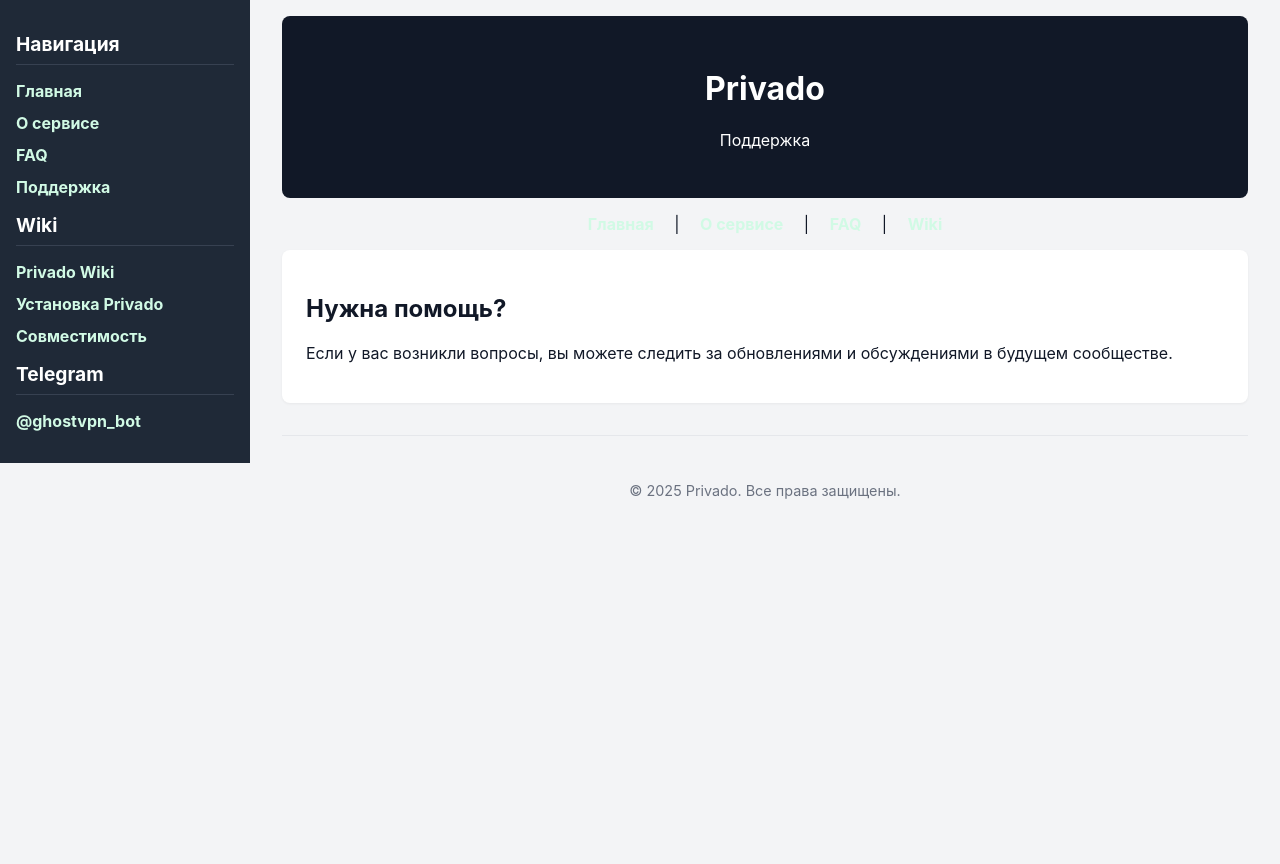
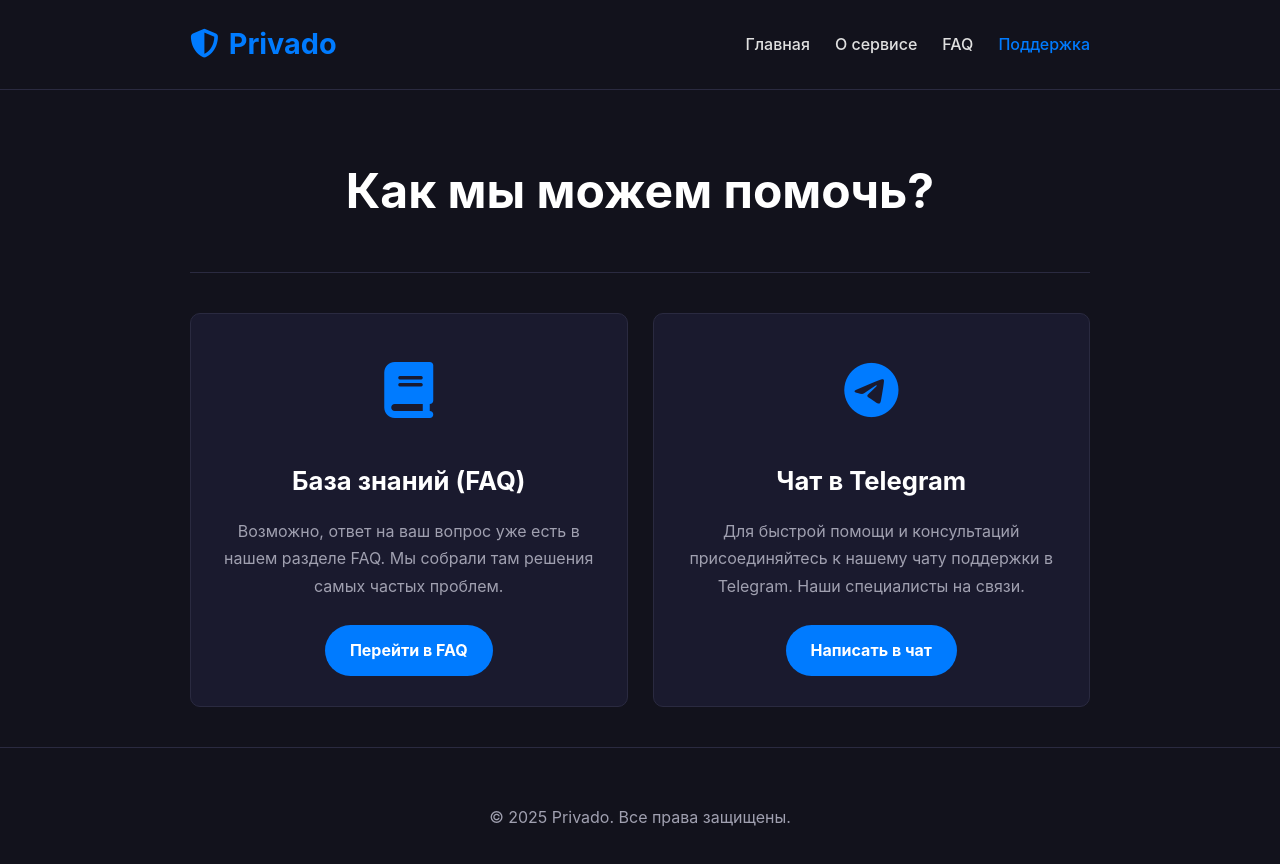
Before and after one commit to kosia-zlo/mysite, a plain HTML site: page support.html in a window 1280 px wide. Before the commit the page ends 800 px from the top, so only its background shows below. Drawn offline with Linux system fonts and the light colour scheme.

Commit message:
Update support.html

```diff
--- a/support.html
+++ b/support.html
@@ -2,181 +2,116 @@
 <html lang="ru">
 <head>
     <meta charset="UTF-8" />
-  <title>Поддержка — Privado</title>
-  <meta name="viewport" content="width=device-width, initial-scale=1.0"/>
+    <meta name="viewport" content="width=device-width, initial-scale=1.0">
+    <title>Поддержка - Privado</title>
+    <link rel="stylesheet" href="https://cdnjs.cloudflare.com/ajax/libs/font-awesome/6.1.1/css/all.min.css">
     <style>
-    :root {
-      --bg-color: #f3f4f6;
-      --text-color: #111827;
-      --accent-color: #d1fae5;
-      --sidebar-bg: #1f2937;
-      --card-bg: white;
-      --border-radius: 8px;
+        /* --- ТОЧНО ТЕ ЖЕ СТИЛИ, ЧТО И В ABOUT.HTML --- */
+        :root{--primary-color:#007BFF;--primary-hover-color:#0056b3;--dark-bg:#12121c;--light-bg:#1a1a2e;--text-color:#e0e0e0;--secondary-text-color:#a0a0b0;--border-color:#2a2a40;}body{margin:0;font-family:-apple-system,BlinkMacSystemFont,'Segoe UI',Roboto,Helvetica,Arial,sans-serif;background-color:var(--dark-bg);color:var(--text-color);line-height:1.7;}.container{max-width:900px;margin:0 auto;padding:0 20px;}.header{background-color:var(--dark-bg);padding:20px 0;border-bottom:1px solid var(--border-color);}.header .container{display:flex;justify-content:space-between;align-items:center;}.logo{font-size:1.8em;font-weight:bold;color:var(--primary-color);text-decoration:none;}.logo i{margin-right:10px;}.main-nav ul{margin:0;padding:0;list-style:none;display:flex;}.main-nav li{margin-left:25px;}.main-nav a{color:var(--text-color);text-decoration:none;font-weight:500;transition:color 0.3s ease;}.main-nav a:hover,.main-nav a.active{color:var(--primary-color);}.page-header{text-align:center;padding:60px 0 40px;border-bottom:1px solid var(--border-color);margin-bottom:40px;}.page-header h1{font-size:3em;margin:0;color:#fff;}
+
+        /* --- Стили для карточек поддержки --- */
+        .support-grid {
+            display: grid;
+            grid-template-columns: 1fr 1fr;
+            gap: 25px;
         }
 
-    * {
-      box-sizing: border-box;
+        .support-card {
+            background-color: var(--light-bg);
+            padding: 30px;
+            border-radius: 10px;
+            border: 1px solid var(--border-color);
+            text-align: center;
         }
 
-    body {
-      margin: 0;
-      font-family: -apple-system, BlinkMacSystemFont, 'Segoe UI', Roboto, sans-serif;
-      background-color: var(--bg-color);
-      color: var(--text-color);
-      display: flex;
-      flex-direction: column;
+        .support-card .icon {
+            font-size: 3.5em;
+            color: var(--primary-color);
+            margin-bottom: 20px;
         }
 
-    @media (min-width: 768px) {
-      body {
-        flex-direction: row;
-      }
+        .support-card h3 {
+            font-size: 1.6em;
+            margin: 0 0 10px;
+            color: #fff;
         }
 
-    a {
-      color: var(--accent-color);
-      text-decoration: none;
+        .support-card p {
+            color: var(--secondary-text-color);
+            margin-bottom: 25px;
         }
 
-    .sidebar {
-      width: 100%;
-      max-width: 250px;
-      background-color: var(--sidebar-bg);
-      color: white;
-      padding: 1rem;
-      position: sticky;
-      top: 0;
-      height: fit-content;
+        .btn {
+            background-color: var(--primary-color);
+            color: #fff;
+            padding: 12px 25px;
+            font-size: 1em;
+            font-weight: bold;
+            text-decoration: none;
+            border-radius: 50px;
+            transition: background-color 0.3s ease;
+            display: inline-block;
         }
 
-    .sidebar h2 {
-      font-size: 1.2rem;
-      margin-bottom: 1rem;
-      border-bottom: 1px solid #374151;
-      padding-bottom: 0.5rem;
+        .btn:hover {
+            background-color: var(--primary-hover-color);
         }
 
-    .sidebar ul {
-      list-style: none;
-      padding-left: 0;
-    }
-
-    .sidebar li {
-      margin-bottom: 0.75rem;
-    }
-
-    .sidebar a {
-      color: var(--accent-color);
-      font-weight: bold;
-      display: block;
-    }
-
-    .sidebar a:hover {
-      text-decoration: underline;
-    }
-
-    .content {
-      flex: 1;
-      padding: 1rem 2rem;
-    }
-
-    header {
-      background: var(--text-color);
-      color: white;
-      padding: 2rem 1rem;
-      text-align: center;
-      border-radius: var(--border-radius);
-    }
-
-    nav {
-      text-align: center;
-      margin: 1rem 0;
-    }
-
-    nav a {
-      margin: 0 1rem;
-      color: var(--accent-color);
-      font-weight: bold;
-    }
-
-    .card {
-      background: var(--card-bg);
-      padding: 1.5rem;
-      border-radius: var(--border-radius);
-      box-shadow: 0 1px 3px rgba(0, 0, 0, 0.05);
-      margin-bottom: 1.5rem;
-    }
-
-    footer {
-      text-align: center;
-      font-size: 0.9rem;
-      color: #6b7280;
-      margin-top: 2rem;
-      padding: 2rem 1rem;
-      border-top: 1px solid #e5e7eb;
-    }
+        .footer{text-align:center;padding:40px 0;margin-top:40px;border-top:1px solid var(--border-color);color:var(--secondary-text-color);}
 
         @media (max-width: 768px) {
-      .content {
-        padding: 1rem;
-      }
-
-      .sidebar {
-        display: none;
-      }
+            .header .container{flex-direction:column;}
+            .main-nav{margin-top:20px;}
+            .page-header h1{font-size:2.2em;}
+            .support-grid { grid-template-columns: 1fr; }
         }
     </style>
 </head>
 <body>
 
-  <!-- Боковое меню -->
-  <aside class="sidebar">
-    <h2>Навигация</h2>
+    <header class="header">
+        <div class="container">
+            <a href="index.html" class="logo"><i class="fas fa-shield-alt"></i>Privado</a>
+            <nav class="main-nav">
                 <ul>
                     <li><a href="index.html">Главная</a></li>
                     <li><a href="about.html">О сервисе</a></li>
                     <li><a href="faq.html">FAQ</a></li>
-      <li><a href="support.html">Поддержка</a></li>
+                    <li><a href="support.html" class="active">Поддержка</a></li>
                 </ul>
-
-    <h2>Wiki</h2>
-    <ul>
-      <li><a href="wiki.html">Privado Wiki</a></li>
-      <li><a href="installation.html">Установка Privado</a></li>
-      <li><a href="compatibility.html">Совместимость</a></li>
-    </ul>
-
-    <h2>Telegram</h2>
-    <ul>
-      <li><a href="https://t.me/ghostvpn_bot " target="_blank">@ghostvpn_bot</a></li>
-    </ul>
-  </aside>
-
-  <!-- Основной контент -->
-  <div class="content">
-    <header>
-      <h1>Privado</h1>
-      <p>Поддержка</p>
+            </nav>
+        </div>
     </header>
 
-    <nav>
-      <a href="index.html">Главная</a> |
-      <a href="about.html">О сервисе</a> |
-      <a href="faq.html">FAQ</a> |
-      <a href="wiki.html">Wiki</a>
-    </nav>
+    <main>
+        <div class="container">
+            <div class="page-header">
+                <h1>Как мы можем помочь?</h1>
+            </div>
 
-    <main>
-      <div class="card">
-        <h2>Нужна помощь?</h2>
-        <p>Если у вас возникли вопросы, вы можете следить за обновлениями и обсуждениями в будущем сообществе.</p>
+            <div class="support-grid">
+                <div class="support-card">
+                    <div class="icon"><i class="fas fa-book"></i></div>
+                    <h3>База знаний (FAQ)</h3>
+                    <p>Возможно, ответ на ваш вопрос уже есть в нашем разделе FAQ. Мы собрали там решения самых частых проблем.</p>
+                    <a href="faq.html" class="btn">Перейти в FAQ</a>
+                </div>
+                <div class="support-card">
+                    <div class="icon"><i class="fab fa-telegram-plane"></i></div>
+                    <h3>Чат в Telegram</h3>
+                    <p>Для быстрой помощи и консультаций присоединяйтесь к нашему чату поддержки в Telegram. Наши специалисты на связи.</p>
+                    <a href="#" class="btn">Написать в чат</a>
+                </div>
+            </div>
+
         </div>
     </main>
 
-    <footer>
+    <footer class="footer">
+        <div class="container">
             <p>&copy; 2025 Privado. Все права защищены.</p>
+        </div>
     </footer>
-  </div>
 
 </body>
 </html>
```
Lines whose indentation alone changed are shown as unchanged.
